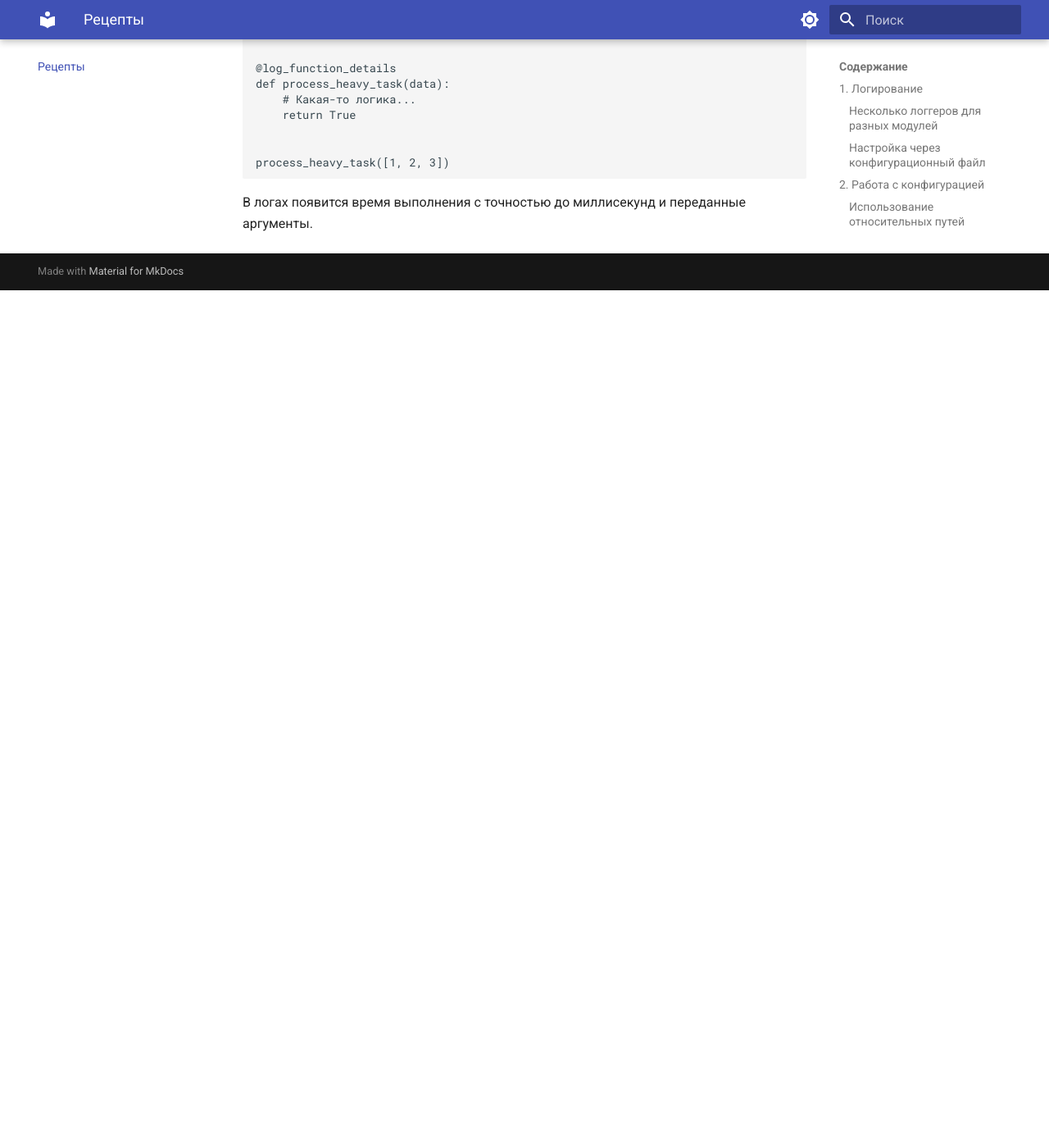
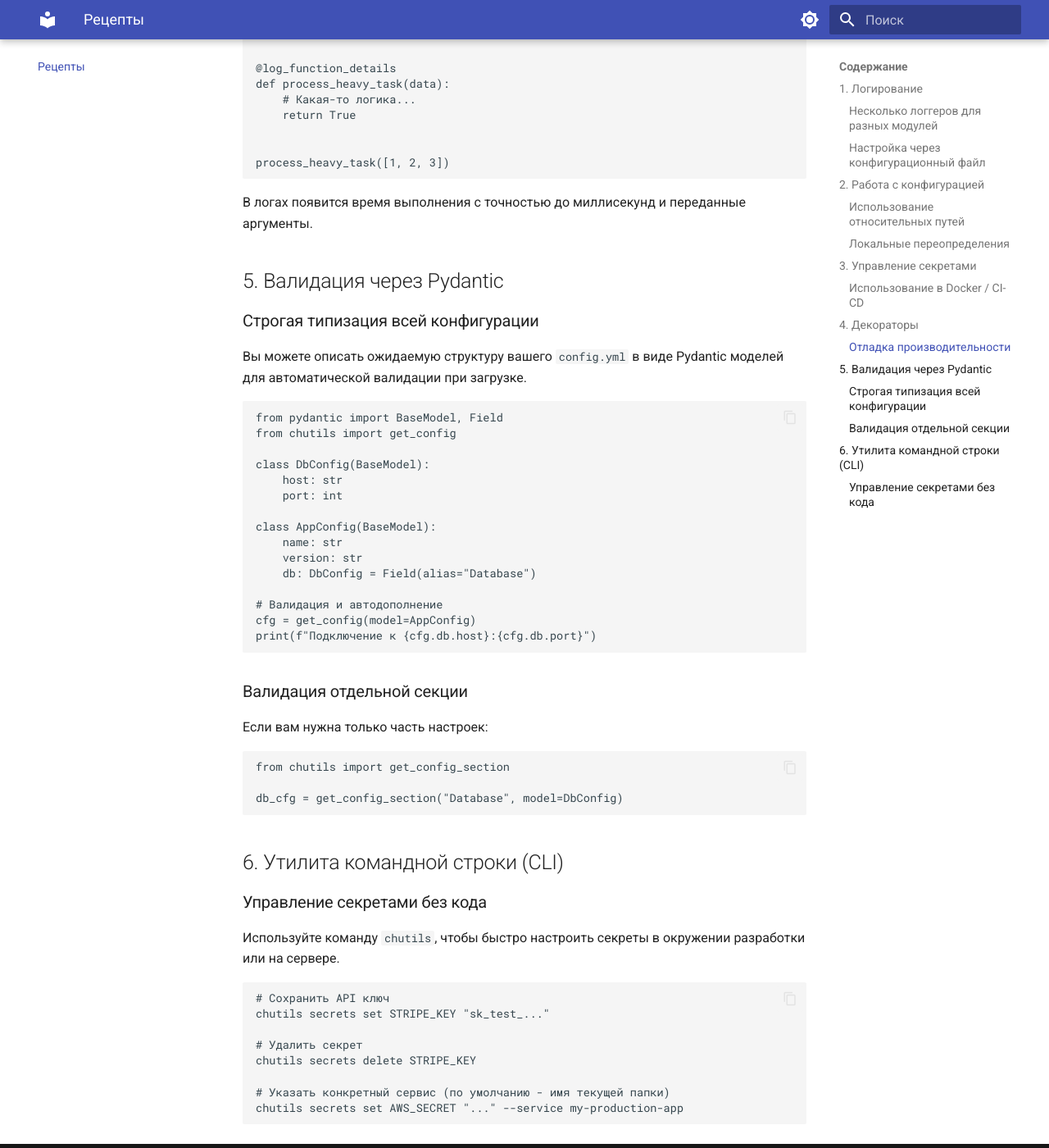
Before and after one commit to Chu4hel/chutils, an MkDocs documentation site: the page built from docs/recipes.md, in a window 1280 px wide and 1400 px high, scrolled down 2373 px. Shown: the whole window at 82% size. Built offline with MkDocs 1.6.1 and Material for MkDocs 9.7.7, drawn with Linux system fonts in a browser that asks for light colours; before the commit the page ends 2727 px from its top, so only the background shows below that.

Commit message:
docs: Обновить документацию (Pydantic, CLI и API)

````diff
--- a/docs/recipes.md
+++ b/docs/recipes.md
@@ -113,3 +113,54 @@
 ```
 
 В логах появится время выполнения с точностью до миллисекунд и переданные аргументы.
+
+## 5. Валидация через Pydantic
+
+### Строгая типизация всей конфигурации
+
+Вы можете описать ожидаемую структуру вашего `config.yml` в виде Pydantic моделей для автоматической валидации при загрузке.
+
+```python
+from pydantic import BaseModel, Field
+from chutils import get_config
+
+class DbConfig(BaseModel):
+    host: str
+    port: int
+
+class AppConfig(BaseModel):
+    name: str
+    version: str
+    db: DbConfig = Field(alias="Database")
+
+# Валидация и автодополнение
+cfg = get_config(model=AppConfig)
+print(f"Подключение к {cfg.db.host}:{cfg.db.port}")
+```
+
+### Валидация отдельной секции
+
+Если вам нужна только часть настроек:
+
+```python
+from chutils import get_config_section
+
+db_cfg = get_config_section("Database", model=DbConfig)
+```
+
+## 6. Утилита командной строки (CLI)
+
+### Управление секретами без кода
+
+Используйте команду `chutils`, чтобы быстро настроить секреты в окружении разработки или на сервере.
+
+```bash
+# Сохранить API ключ
+chutils secrets set STRIPE_KEY "sk_test_..."
+
+# Удалить секрет
+chutils secrets delete STRIPE_KEY
+
+# Указать конкретный сервис (по умолчанию - имя текущей папки)
+chutils secrets set AWS_SECRET "..." --service my-production-app
+```
````
Also changed, not shown: README.md (+17 -0 lines), docs/README_RU.md (+17 -0 lines), docs/api.md (+5 -0 lines).
